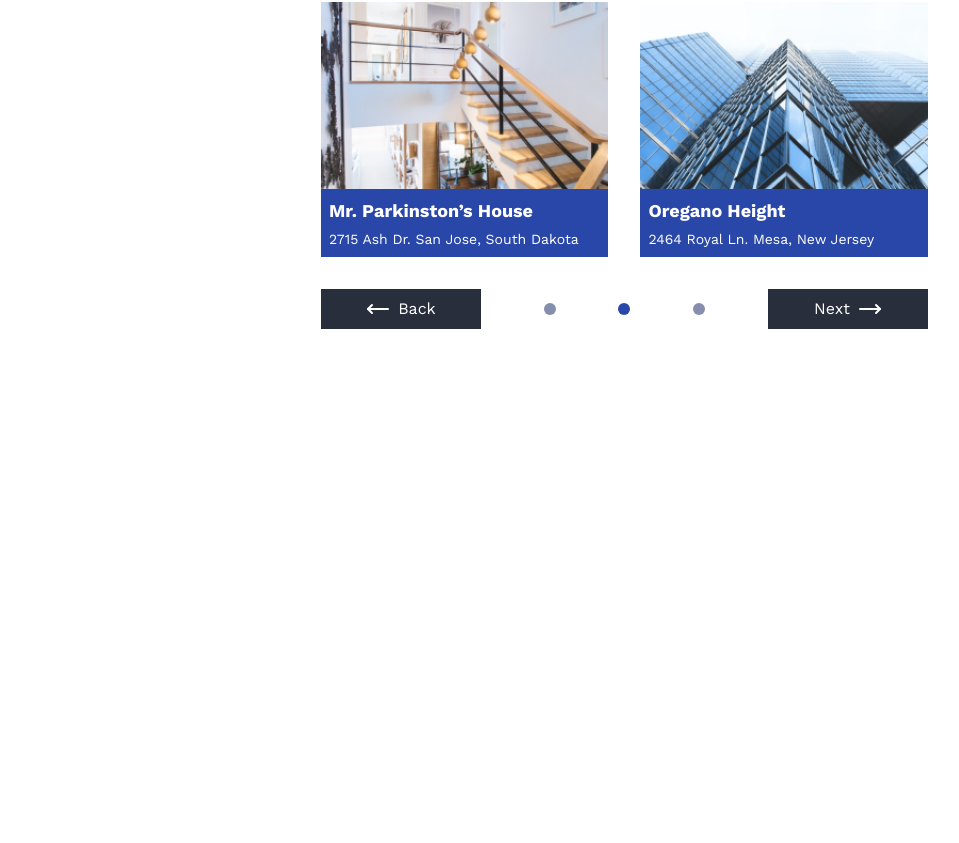
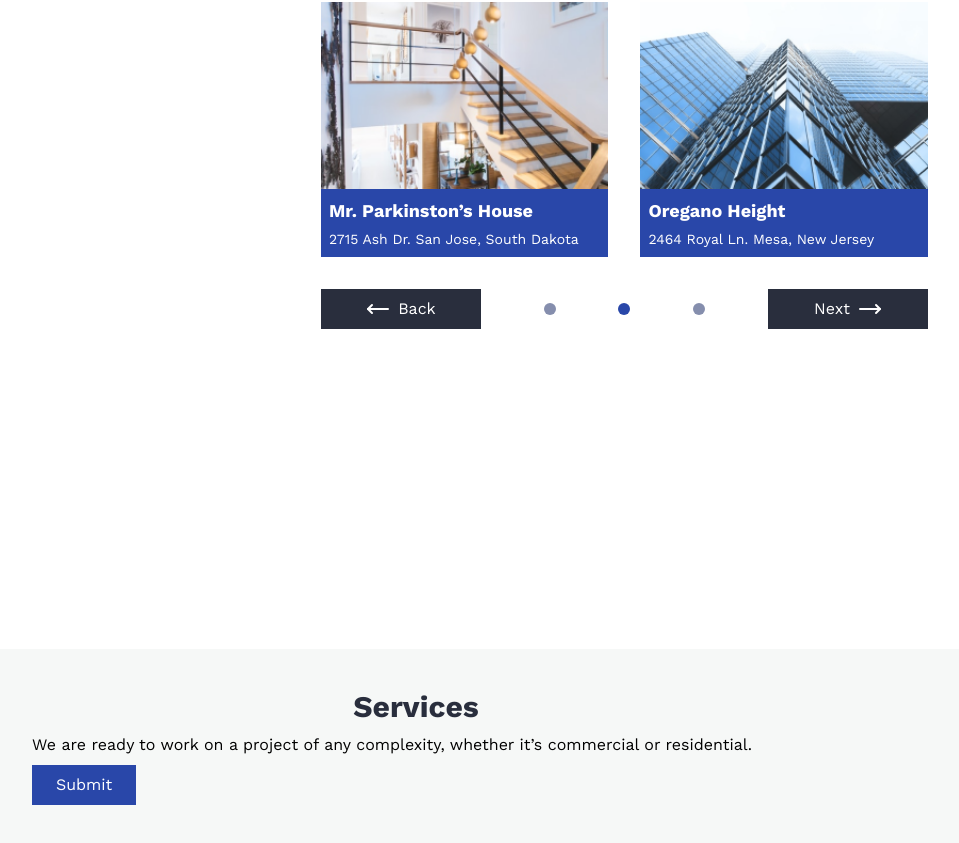
Before and after one commit to KalpitChandekar/thebox-company, a Next.js app: page / in a window 1280 px wide. Shown: the part 3739-4582 px from the top of the page, without its empty margins (224-1183 px from the left). Before the commit the page ends 4228 px from the top, so only its background shows below. Built offline with nearby package versions, Linux system fonts and the light colour scheme.

Commit message:
add contact section

```diff
--- a/app/page.tsx
+++ b/app/page.tsx
@@ -1,5 +1,6 @@
 import About from "@/components/About";
 import Consultation from "@/components/Consultation";
+import Contact from "@/components/Contact";
 import Experience from "@/components/Experience";
 import Hero from "@/components/Hero";
 import Navbar from "@/components/Navbar";
@@ -18,6 +19,7 @@ const page = () => {
       <Experience />
       <Consultation />
       <Projects />
+      <Contact />
     </div>
   );
 };
```
